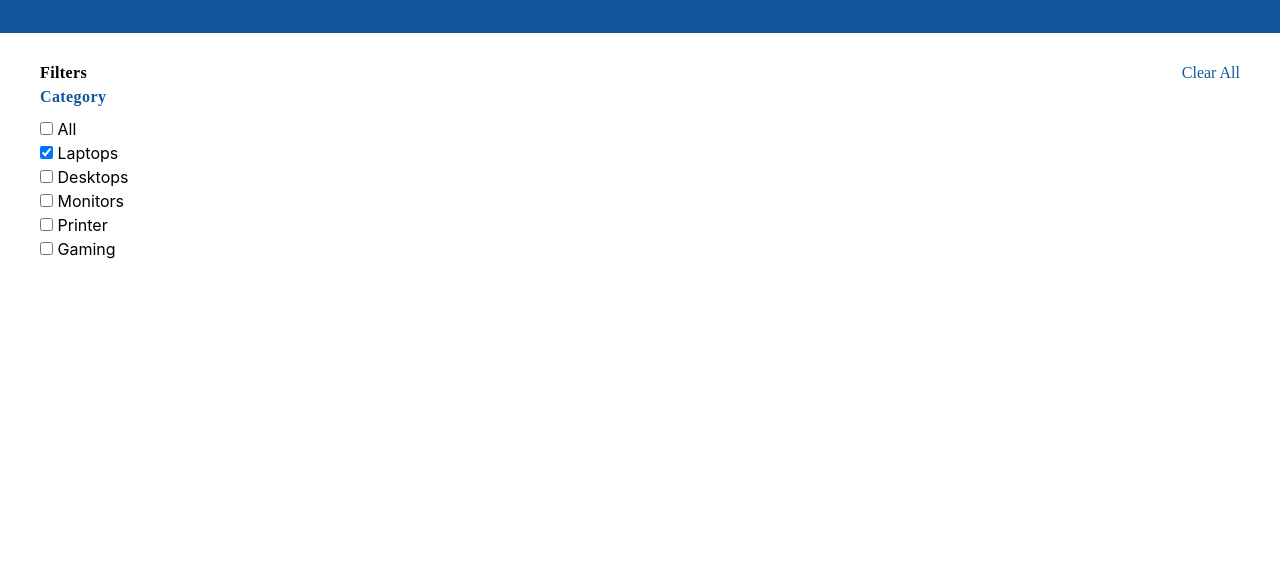
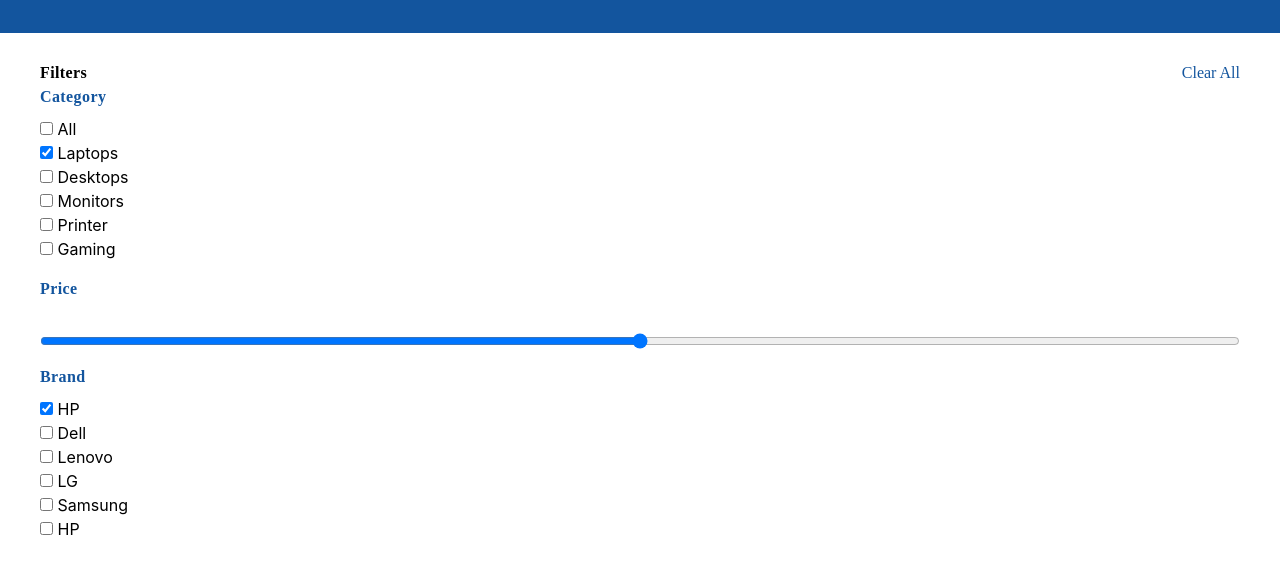
Before and after one commit to WainainaGathecha/mellowdee-tech, a website: page shop.html in a window 1280 px wide. Shown: the part 197-770 px from the top of the page. Drawn offline with nearby package versions, Linux system fonts and the light colour scheme; files that its build step writes are made by us from their sources.

Commit message:
add price and brand filters

```diff
--- a/shop.html
+++ b/shop.html
@@ -67,8 +67,8 @@
                 </button>
             </div>
 
-
-            <fieldset>
+            <!-- category filter  -->
+            <fieldset class="mb-4">
                 <legend class="font-heading text-primary font-semibold tracking-wide mb-2">
                     Category
                 </legend>
@@ -98,6 +98,45 @@
                     <label for="all">Gaming</label>
                 </div>
             </fieldset>
+
+            <!-- price filter -->
+            <div class="flex flex-col mb-4">
+                <label for="priceRange" class="font-heading text-primary font-semibold tracking-wide mb-2">Price</label><br>
+                <input type="range" id="priceRange">
+            </div>
+
+            <div>
+                <fieldset>
+                    <legend class="font-heading text-primary font-semibold tracking-wide mb-2">
+                        Brand
+                    </legend>
+
+                    <div>
+                        <input type="checkbox" id="hp" checked>
+                        <label for="hp">HP</label>
+                    </div>
+                    <div>
+                        <input type="checkbox" id="hp">
+                        <label for="dell">Dell</label>
+                    </div>
+                    <div>
+                        <input type="checkbox" id="hp">
+                        <label for="lenovo">Lenovo</label>
+                    </div>
+                    <div>
+                        <input type="checkbox" id="hp">
+                        <label for="lg">LG</label>
+                    </div>
+                    <div>
+                        <input type="checkbox" id="hp">
+                        <label for="samsung">Samsung</label>
+                    </div>
+                    <div>
+                        <input type="checkbox" id="hp">
+                        <label for="hp">HP</label>
+                    </div>
+                </fieldset>
+            </div>
         </div>
     </section>
 
```
Also changed, not shown: 1 other file.
